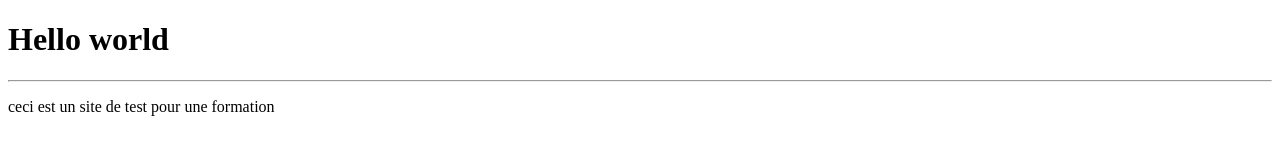
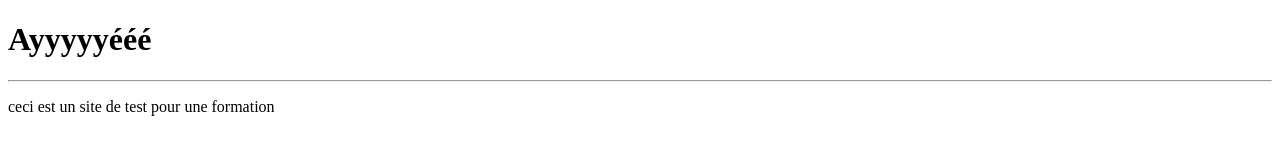
Before and after one commit to participant12/RTFM-1, a plain HTML site: page site/index.html in a window 1280 px wide. Drawn offline with Linux system fonts and the light colour scheme.

Commit message:
Update index.html

```diff
--- a/site/index.html
+++ b/site/index.html
@@ -6,7 +6,7 @@
 	<title>Training</title>
 </head>
 <body>
-	<h1>Hello world</h1>
+	<h1>Ayyyyyééé</h1>
 	<hr/>
 	<p> ceci est un site de test pour une formation</p>
 </body>
```
